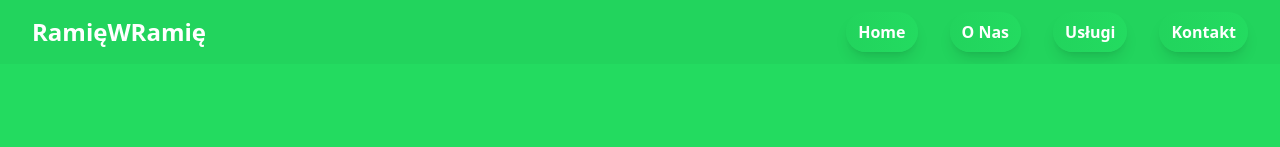
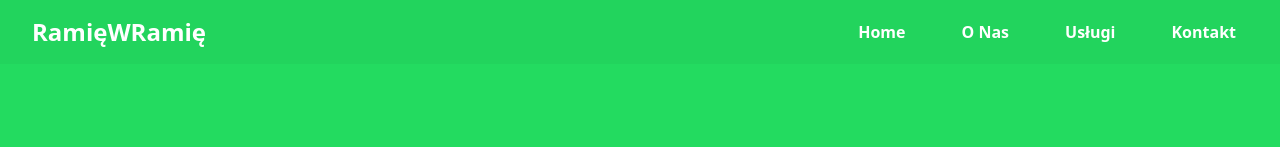
Before and after one commit to Jacpio/RamieWRamie, a React (Vite) app: page / in a window 1280 px wide. Shown: the top 147 px of the page. Built offline with nearby package versions, Linux system fonts and the light colour scheme.

Commit message:
add router

```diff
--- a/package.json
+++ b/package.json
@@ -15,6 +15,7 @@
     "react": "^18.3.1",
     "react-dom": "^18.3.1",
     "react-icons": "^5.3.0",
+    "react-router-dom": "^6.27.0",
     "tailwindcss-border-gradients": "^2.0.3"
   },
   "devDependencies": {
--- a/src/App.jsx
+++ b/src/App.jsx
@@ -1,10 +1,8 @@
-import { useState } from 'react'
 import './output.css'
 import Navbar from "./Elements/Navbar";
 import Banner from './Elements/Banner.jsx'
 import MainSection from "./Elements/MainSection.jsx";
 function App() {
-
   return (
     <>
         <Navbar />
--- a/src/Elements/NavLink.jsx
+++ b/src/Elements/NavLink.jsx
@@ -4,8 +4,7 @@ export default function NavLink({ href, label, mobile = false }) {
     return (
         <a
             href={href}
-            className={`relative ${mobile ? "block" : "inline-block"} px-3 py-2 rounded-lg font-semibold text-white transition-all duration-200
-      bg-gradient-to-r from-primary to-primary-light hover:from-secondary-dark hover:to-secondary rounded-full shadow-lg transform hover:scale-105`}
+            className={`relative ${mobile ? "block" : "inline-block"} px-3 py-2  font-semibold text-white transition-all duration-200 transform hover:scale-105`}
         >
             {label}
         </a>
--- a/src/main.jsx
+++ b/src/main.jsx
@@ -2,8 +2,17 @@ import { StrictMode } from 'react'
 import { createRoot } from 'react-dom/client'
 import App from './App.jsx'
 
+import {createBrowserRouter, RouterProvider} from "react-router-dom";
+
+const router = createBrowserRouter([
+    {
+        path: "/",
+        element: <App />,
+    },
+]);
+
 createRoot(document.getElementById('root')).render(
   <StrictMode>
-    <App />
+    <RouterProvider router={router}/>
   </StrictMode>,
 )
--- a/tailwind.config.js
+++ b/tailwind.config.js
@@ -20,6 +20,7 @@ export default {
       },
     },
   },
-  plugins: [ require('tailwindcss-border-gradients')(),
+  plugins: [
+      require('tailwindcss-border-gradients')(),
   ],
 }
```
Also changed, not shown: 1 other file (tests, documents, lock files or other folders).
